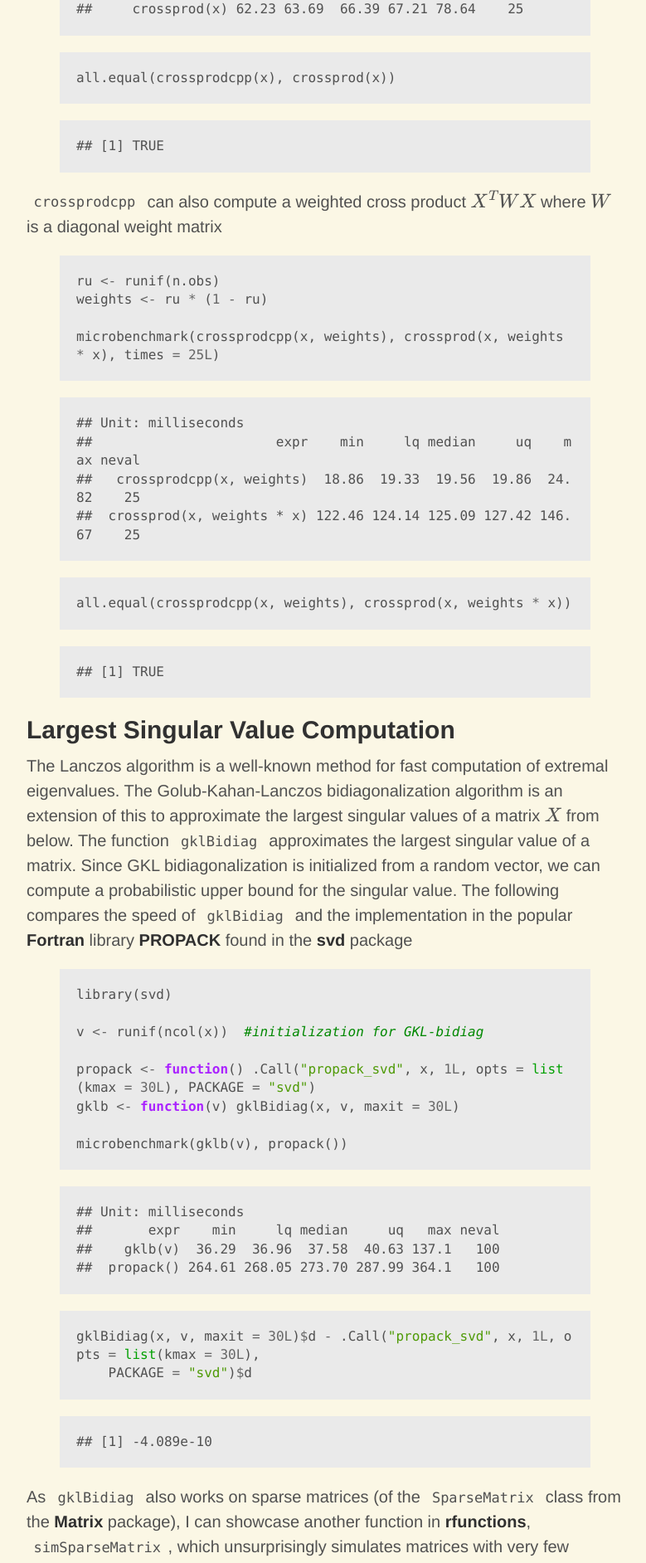
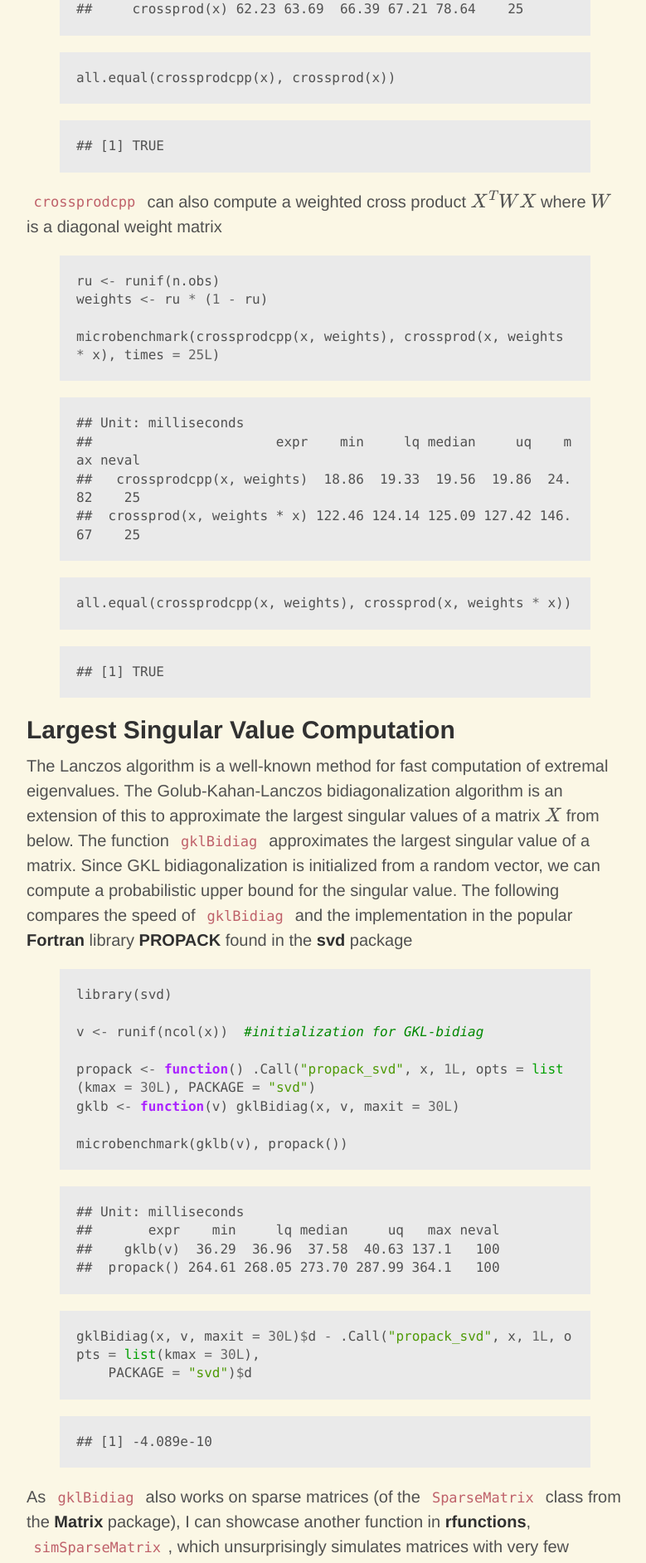
Before and after one commit to jaredhuling/jaredhuling.github.io, a Jekyll site: the page built from index.html, in a window 1280 px wide. Shown: the part 1237-3121 px from the top of the page at 83% size, without its empty margins (248-1027 px from the left). Built offline with Jekyll 4.4.1, drawn with Linux system fonts in a browser that asks for light colours; Markdown is read by kramdown in place of the engine named in the settings; formulas are drawn with MathJax 3; the list of posts is cut into pages by our own code.

Commit message:
code color

```diff
--- a/public/css/poole.css
+++ b/public/css/poole.css
@@ -152,7 +152,7 @@ pre {
 code {
   padding: .25em .5em;
   font-size: 85%;
-  color: inherit; #bf616a; */
+  color: #bf616a; */
   background-color: inherit; /*#eaeaea;*/
   border-radius: 3px;
 }
```
